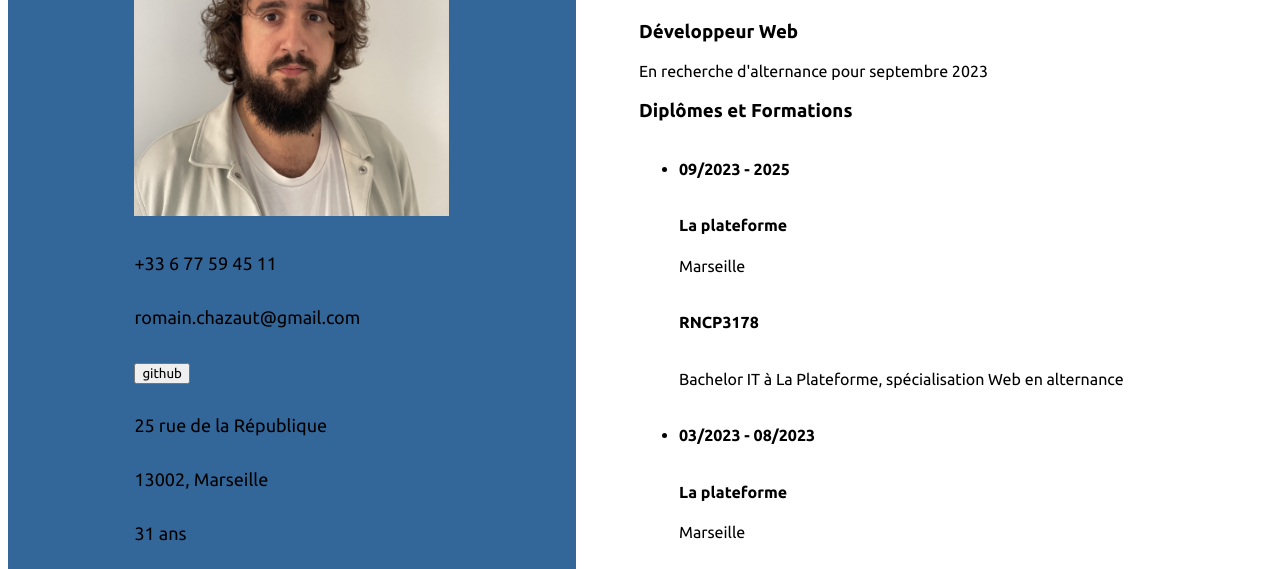
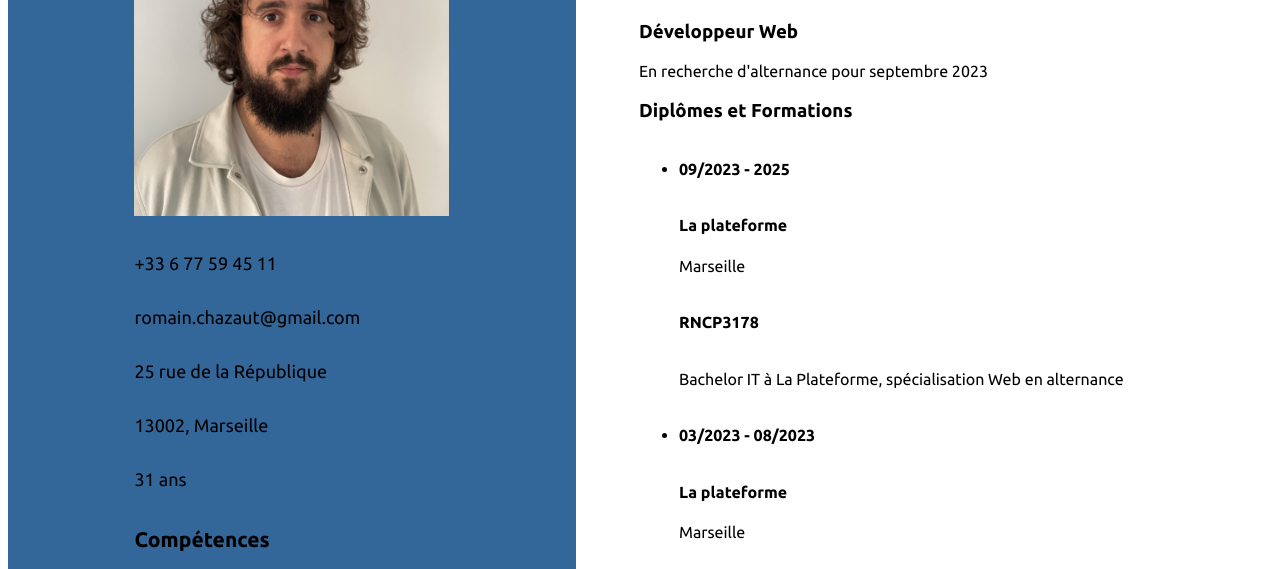
Before and after one commit to romain-chazaut/Plesk, a plain HTML site: page index.html in a window 1280 px wide. Shown: the part 130-699 px from the top of the page. Drawn offline with Linux system fonts and the light colour scheme.

Commit message:
commit test CV git Plesk

```diff
--- a/index.html
+++ b/index.html
@@ -18,8 +18,6 @@
             </div>
             <p>+33 6 77 59 45 11</p>
             <p>romain.chazaut@gmail.com</p>
-            <input type="button" href="https://github.com/romain-chazaut/Plesk" value="github">
-
             <p>25 rue de la République</p>
             <p>13002, Marseille</p>
             <p>31 ans</p>
```
